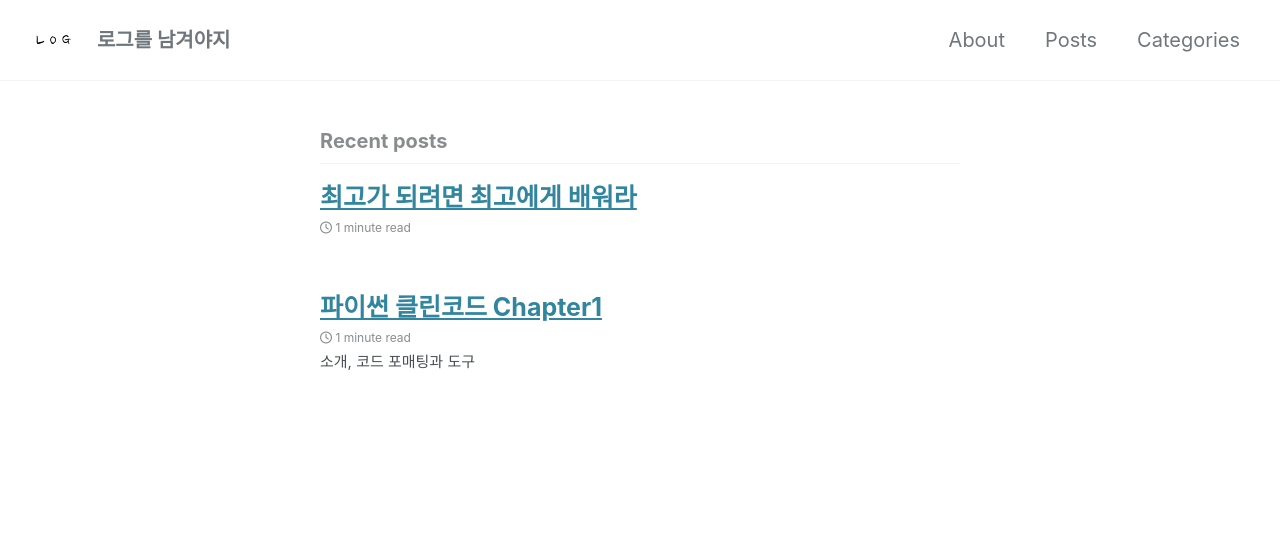
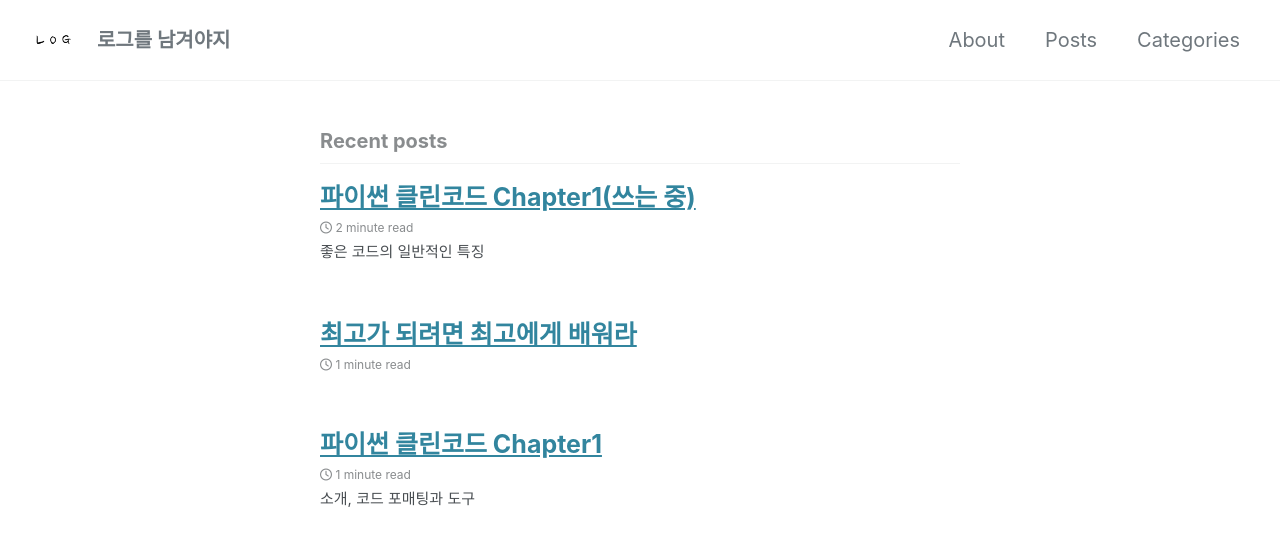
Before and after one commit to freedom07/freedom07.github.io, a Jekyll site: the page built from index.html, in a window 1280 px wide and 900 px high. Shown: the top 546 px of the window. Built offline with Jekyll 4.4.1, drawn with Linux system fonts in a browser that asks for light colours; cached includes are drawn as plain includes; nearby versions of some CDN libraries; the list of posts is cut into pages by our own code; part of the change alters nothing that is shown.

Commit message:
Writing 2020-01-16-python_clean_code_3.md

```diff
--- a/_config.yml
+++ b/_config.yml
@@ -232,7 +232,7 @@ plugins:
   - jekyll-gist
   - jekyll-feed
   - jekyll-include-cache
-  - jekyll-seo-tag
+
 
 # mimic GitHub Pages with --safe
 whitelist:
--- /dev/null
+++ b/_posts/2020-01-16-python_clean_code_3.md
@@ -0,0 +1,83 @@
+---
+title:  "파이썬 클린코드 Chapter1(쓰는 중)"
+excerpt: "좋은 코드의 일반적인 특징"
+categories:
+  - python
+tags:
+  - 파이썬
+---
+
+
+
+
+
+> 물론 API를 디자인할 때 예상되는 입력, 출력 및 부작용을 문서화해야한다. 그러나 문서화가 런타임 시의 소프트웨어의 동작까지 강제할 수는 없다. 이러한 규칙, 즉 코드가 정상적으로 동작하기 위해 기대하는 것과 호출자가 반환 받기를 기대하는 것은 디자인의 하나가 되어야 한다. 여기서 계약(contract)이라는 개념이 생긴다.
+
+
+
+계약에 의한 디자인(Design by Contract)
+
+
+
+사전조건은 함수나 메소드가 제대로 동작하기 위해 보장해야 하는 모든 것을 말한다. 프로그래밍에서 많이 사용되는 일반적인 용어로 적절한 데이터를 전달하는 것이다. 특히 파이썬은 동적으로 타입이 결정되므로 전달된 데이터가 적절한 타입인지 확인하는 경우도있다. 이것은 mypy가 하는 타입 체킹과 다르다. 그것보다는 필요로하는 값이 정확한지 확인하는 것에 가깝다.
+
+
+
+유효성 검사
+
+- 클라이언트가 함수를 호출하기전에 모든 유효성검사를 할 것 -> tolerant (관용적인) 접근
+- 함수가 자체적으로 로직을 실행하기 전에 검사하도록 할 것 -> demanding (까다로운) 접근
+
+
+
+어떤 방식을 택하든 중복 제거 원칙을 항상 마음속에 간직해야한다. 중복 제거 원칙은 사전 조건 검증을 양쪽에서 하지 말고 오직 어느 한쪽에서만 해야한다는 것이다. 즉, 검증 로직을 클라이언트에 두거나 함수 자체에 두어야한다. 이것은 뒤쪽에서 다룰 DRY 원칙과 관련이있다.
+
+
+
+파이썬스러운 계약을 적용하는 가장 좋은 방법은 메소드, 함수 및 클래스에 RuntimeError 예외 또는 ValueError예외를 발생시키는 제어 메커니즘을 추가하는 것이다. 일반적인 예외 규칙을 만드는 것은 어플리케이션에 종속적인 부분이 많으므로 앞으로 언급한 예외는 가장 일반적인 예외이지만 문제를 정확하기 특정하기 어려우면 사용자 정의 예외를 만드는 것이 가장 좋다.
+
+또한 코드를 가능한 격리된 상태로 유지하는 것이 좋다. 즉 사전조건, 사후조건에 대한 검사 그리고 핵심 기능에 대한 구현을 구분하는 것이 좋다
+
+
+
+디자인 원칙의 주된 가치는 문제가 있는 부분을 효과적으로 식별하는데 있다.
+
+
+
+올바른 수준의 추상화 단계에서 예외처리
+
+예외는 오직 한가지 일을 하는 함수의 한 부분이어야 한다. 함수가 처리하는 (또는 발생시키는) 예외는 캡슐화된 로직과 일치해야한다.
+
+
+
+경험상 잘 정의된 소프트웨어는 높은 응집력과 낮은 결합력을 갖는다(high cohesion and low coupling)
+
+
+
+DRY (Do not Repeat Yourself)
+
+OAOO(Once and Only Once)
+
+자명한 원리로서 중복을 반드시 피해야한다. 코드에 있는 지식은 단 한번, 단 한 곳에 정의되어야한다. 코드를 변경하려고 할 때 수정이 필요한 곳은 단 한군데만 있어야한다. 그렇지 않다는 것은 잘못된 시스템의 징조이다.
+
+
+
+코드 중복을 제거할 수 있는 방법
+
+- 한수 생성 기법
+- 전체적으로 추상화를 하지 않은 경우 완전히 새로운 객체를 만드는 것이 좋다.
+- 어떤 경우는 컨텍스트 관리자를 사용하여 중복을 제거할 수 있다.
+- 이터레이터나 제너레이터가 코드의 반복을 피하는데 도움이 될 수 있다
+- 5장의 코드 개선을 위한 데코레이터에서 설명하는 데코레이터가 도움이 될 수도 있다.
+
+
+
+YAGNI(You Ain't Gonna Need it)
+
+유지보수가 가능한 소프트웨어를 만드는 것은 미래의 요구사항을 예측하는 것이 아니다. 오직 현재의 요구사항을 잘 해결하기 위한 소프트웨어를 작성하고 가능한 나중에 수정하기 쉽도록 작성하는 것이다. 다시 말해 디자인을 할 때 내린 결정으로 특별한 제약 없이 개발을 계속 할 수 있다면 굳이 필요없는 추가 개발을 하지 말라는 것이다.
+
+
+
+KIS(Keep It Simple)
+
+위랑 비슷하게 과잉 엔지니어링을 피해야한다. 문제를 올바르게 해결하는 최소한의 기능을 구현하고 필요한 것 이상으로 솔루션을 복잡하게 만들지 않도록 해야한다. 기억해야할 점은 디자인이 단순할 수록 유지 관리가 쉽다는 것이다.
```
